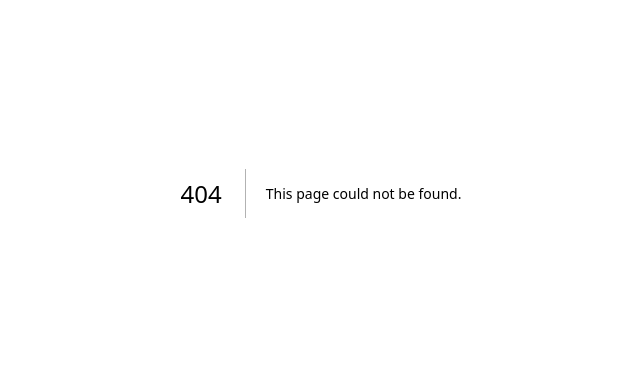
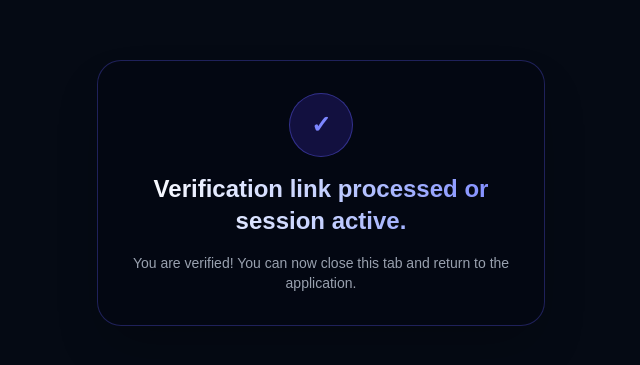
Before and after one commit to Antony-pee/scriptwave, a Next.js app: page /verified in a window 1280 px wide. Before the commit this address had no page. Shown: the part 207-572 px from the top of the page, without its empty margins (319-959 px from the left). Built offline with nearby package versions, Linux system fonts and the light colour scheme; no server answers.

Commit message:
Added dedicated email verification success landing page

```diff
--- /dev/null
+++ b/app/verified/page.tsx
@@ -0,0 +1,44 @@
+'use client'
+import { useEffect, useState } from 'react'
+import { supabase } from '@/utils/supabase'
+
+export default function VerifiedPage() {
+    const [status, setStatus] = useState('Verifying your account...')
+
+    useEffect(() => {
+        async function handleVerification() {
+            // Supabase automatically parses tokens in the URL hash on client side
+            const { data, error } = await supabase.auth.getSession()
+
+            if (error || !data.session) {
+                // Alternatively check if there's an exchange code in query params
+                const hash = window.location.hash
+                if (hash && hash.includes('access_token')) {
+                    setStatus('Account successfully verified!')
+                } else {
+                    setStatus('Verification link processed or session active.')
+                }
+            } else {
+                setStatus('Account successfully verified!')
+            }
+        }
+
+        handleVerification()
+    }, [])
+
+    return (
+        <div className="min-h-screen bg-[#050a14] text-white flex flex-col items-center justify-center p-6 text-center">
+            <div className="max-w-md w-full bg-gray-950 border border-indigo-500/30 p-8 rounded-3xl shadow-2xl backdrop-blur-xl space-y-4">
+                <div className="w-16 h-16 bg-indigo-600/20 border border-indigo-500/40 rounded-full flex items-center justify-center mx-auto text-indigo-400 text-2xl font-bold">
+                    ✓
+                </div>
+                <h1 className="text-2xl font-black bg-gradient-to-r from-white via-indigo-200 to-indigo-400 bg-clip-text text-transparent">
+                    {status}
+                </h1>
+                <p className="text-gray-400 text-sm">
+                    You are verified! You can now close this tab and return to the application.
+                </p>
+            </div>
+        </div>
+    )
+}
```
